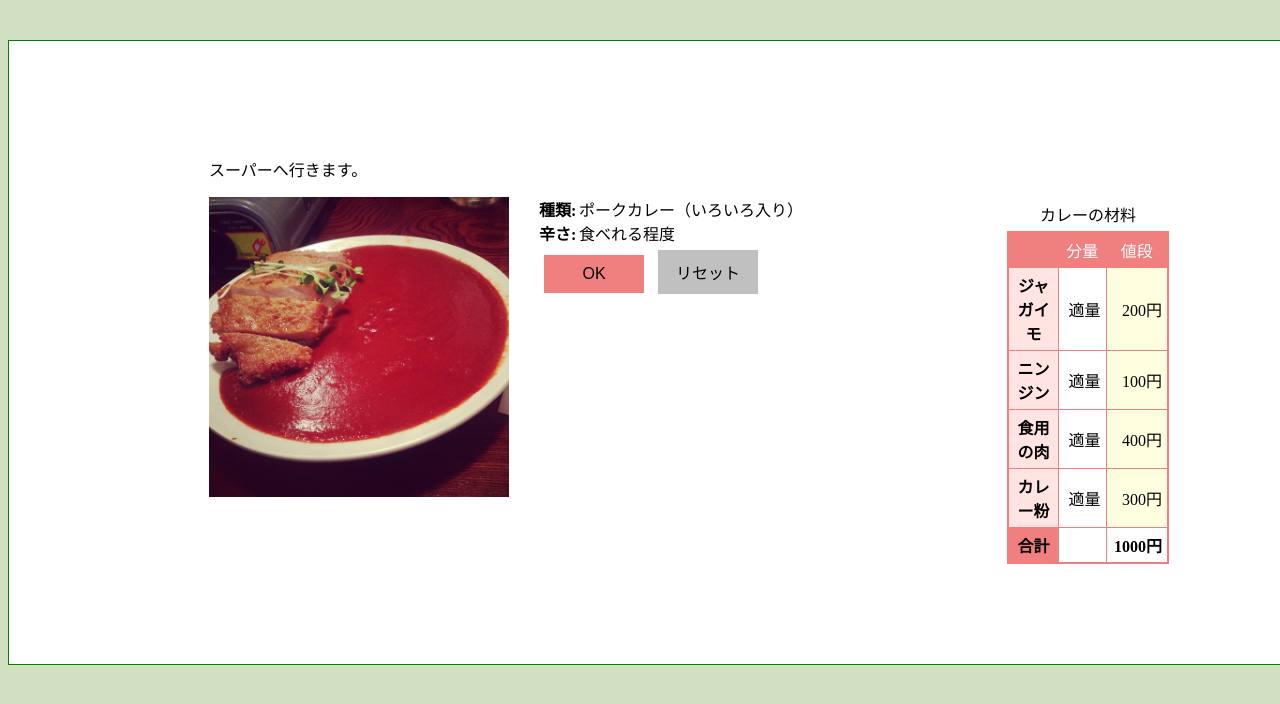
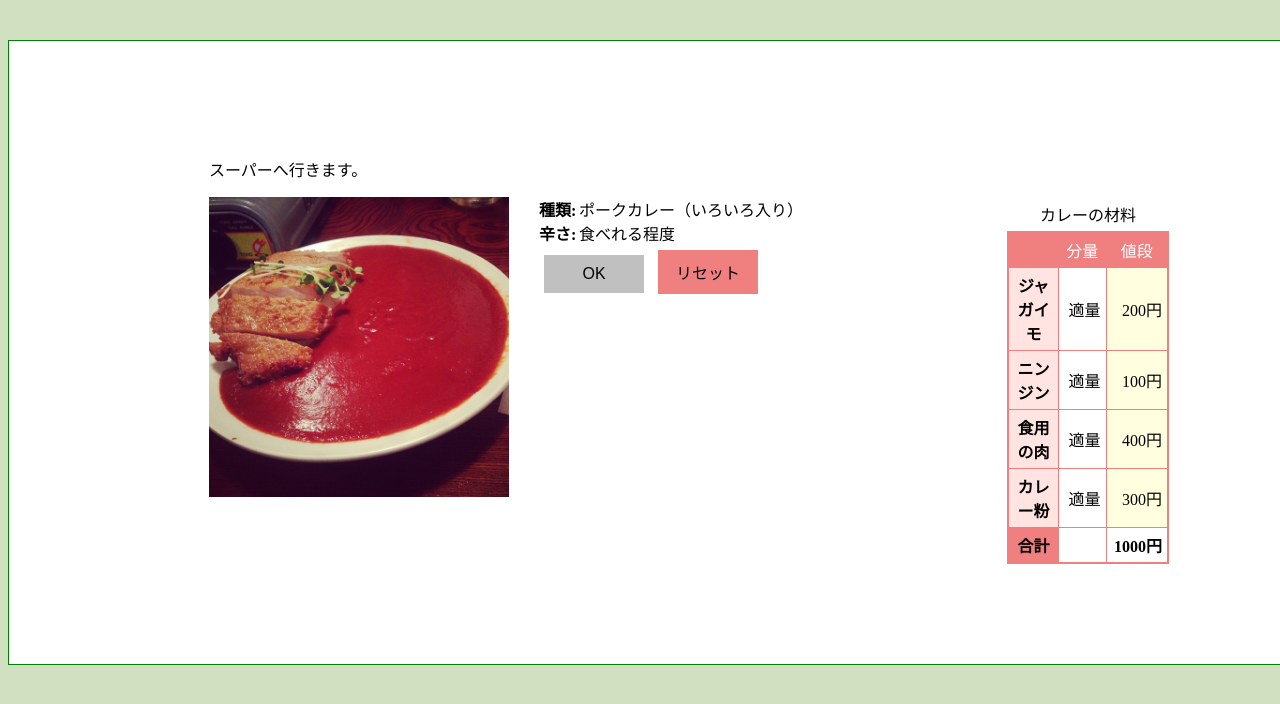
Before and after one commit to kogaryo/web2-4, a plain HTML site: page index.html in a window 1280 px wide. Shown: the top 704 px of the page. Drawn offline with Linux system fonts and the light colour scheme.

Commit message:
Update default.css

```diff
--- a/css/default.css
+++ b/css/default.css
@@ -52,11 +52,11 @@ dt{
 }
 
 .btn-submit{
-  background-color:lightcoral;
+  background-color: silver;
 }
 
 .btn-reset{
- background-color:   silver;
+ background-color:lightcoral;
 }
 
 #ingredient{
```
